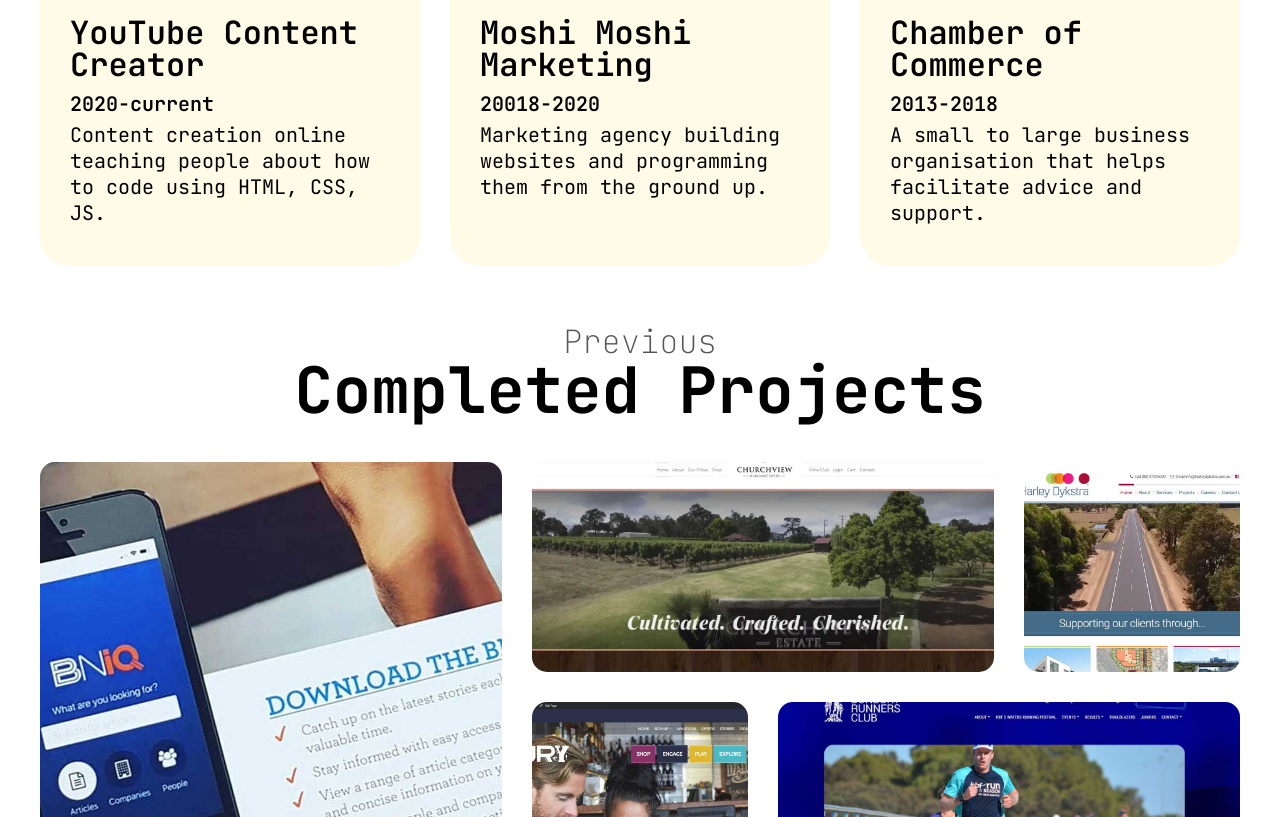
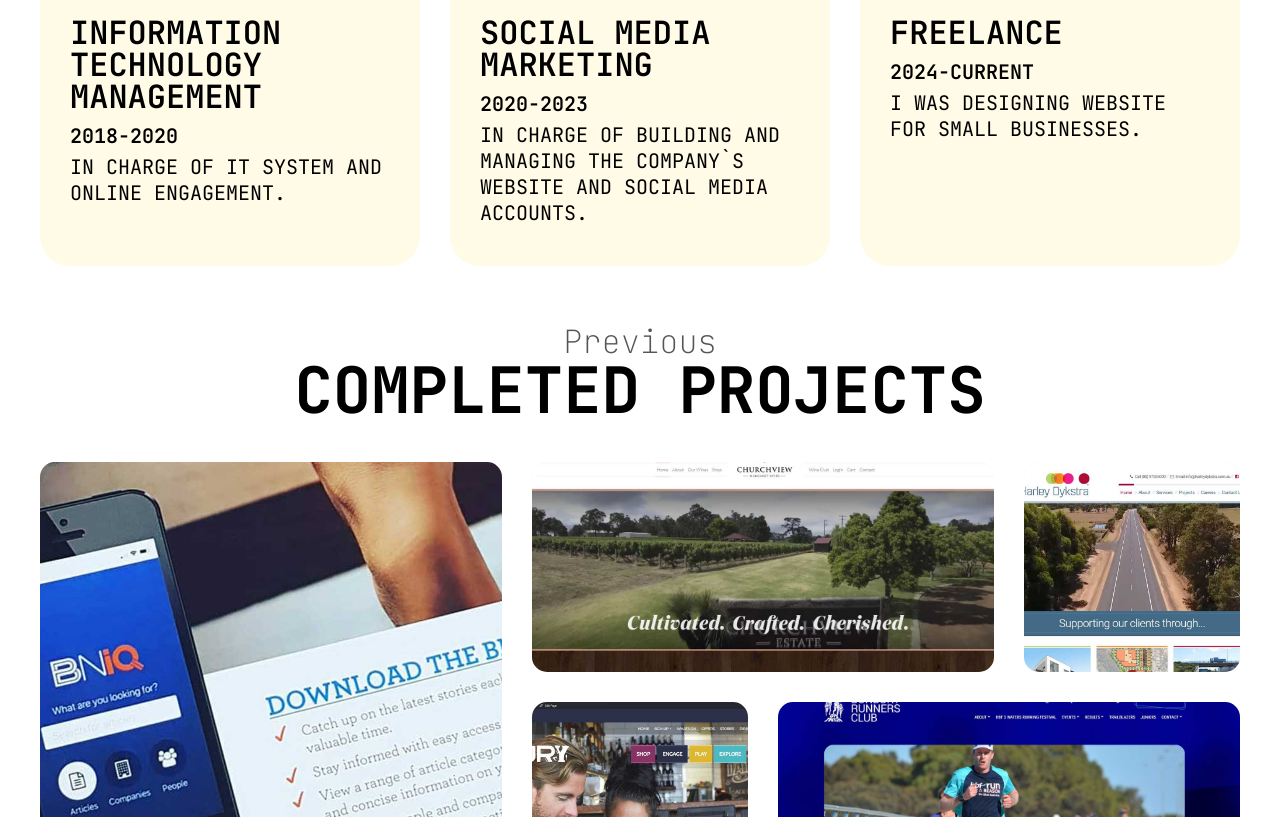
Before and after one commit to MusingaBrian/portfolio, a plain HTML site: page index.html in a window 1280 px wide. Shown: the part 2007-2824 px from the top of the page. Drawn offline with Linux system fonts and the light colour scheme.

Commit message:
implement work experince

```diff
--- a/index.html
+++ b/index.html
@@ -29,7 +29,7 @@
 					<a href="#projects">Projects</a>
 				</li>
 				<li>
-					<a href="mailto:hello@adriantwarog.com" class="button">Contact Me</a>
+					<a href="info:musinga@gmail.com" class="button">Contact Me</a>
 				</li>
 			</ul>
 			<a href="#" class="mobile-toggle" onClick="toggleMobileMenu();">
@@ -51,7 +51,7 @@
 						<a href="./Sample_Resume_Template.pdf" class="button black">
 							View Resume
 						</a>
-						<a href="mailto:musingabrian@gmail.com" class="button white">
+						<a href="info:musingabrian@gmail.com" class="button white">
 							Contact Me
 						</a>
 					</div>
@@ -147,26 +147,26 @@
 						<div>
 							<img src="./imgs/workplace-1.jpg" alt="Workplace 1 - YouTube Creator" width="100%" />
 							<figcaption>
-								Workplace - 1 YouTube Creator
+								EHM - IT MANAGER
 							</figcaption>
 						</div>
 					</figure>
-					<h3>YouTube Content Creator</h3>
-					<div>2020-current</div>
-					<p>Content creation online teaching people about how to code using HTML, CSS, JS.</p>
+					<h3>INFORMATION TECHNOLOGY MANAGEMENT</h3>
+					<div>2018-2020</div>
+					<p>IN CHARGE OF IT SYSTEM AND ONLINE ENGAGEMENT.</p>
 				</article>
 				<article>
 					<figure>
 						<div>
 							<img src="./imgs/workplace-2.jpg" alt="Workplace 2 - Moshi Moshi Marketing" width="100%" />
 							<figcaption>
-								Workplace - Moshi Moshi Marketing
+								INOVA - ONLINE MARKETING
 							</figcaption>
 						</div>
 					</figure>
-					<h3>Moshi Moshi Marketing</h3>
-					<div>20018-2020</div>
-					<p>Marketing agency building websites and programming them from the ground up. </p>
+					<h3>SOCIAL MEDIA MARKETING</h3>
+					<div>2020-2023</div>
+					<p>IN CHARGE OF BUILDING AND MANAGING THE COMPANY`S WEBSITE AND SOCIAL MEDIA ACCOUNTS. </p>
 				</article>
 				<article>
 					<figure>
@@ -177,9 +177,9 @@
 							</figcaption>
 						</div>
 					</figure>
-					<h3>Chamber of Commerce</h3>
-					<div>2013-2018</div>
-					<p>A small to large business organisation that helps facilitate advice and support.</p>
+					<h3>FREELANCE</h3>
+					<div>2024-CURRENT</div>
+					<p>I WAS DESIGNING WEBSITE FOR SMALL BUSINESSES.</p>
 				</article>
 
 			</div>
@@ -189,7 +189,7 @@
 				<small>
 					Previous
 				</small>
-				Completed Projects
+				COMPLETED PROJECTS
 			</h2>
 			<div class="bento-grid">
 				<a href="#" class="bento-item">
```
